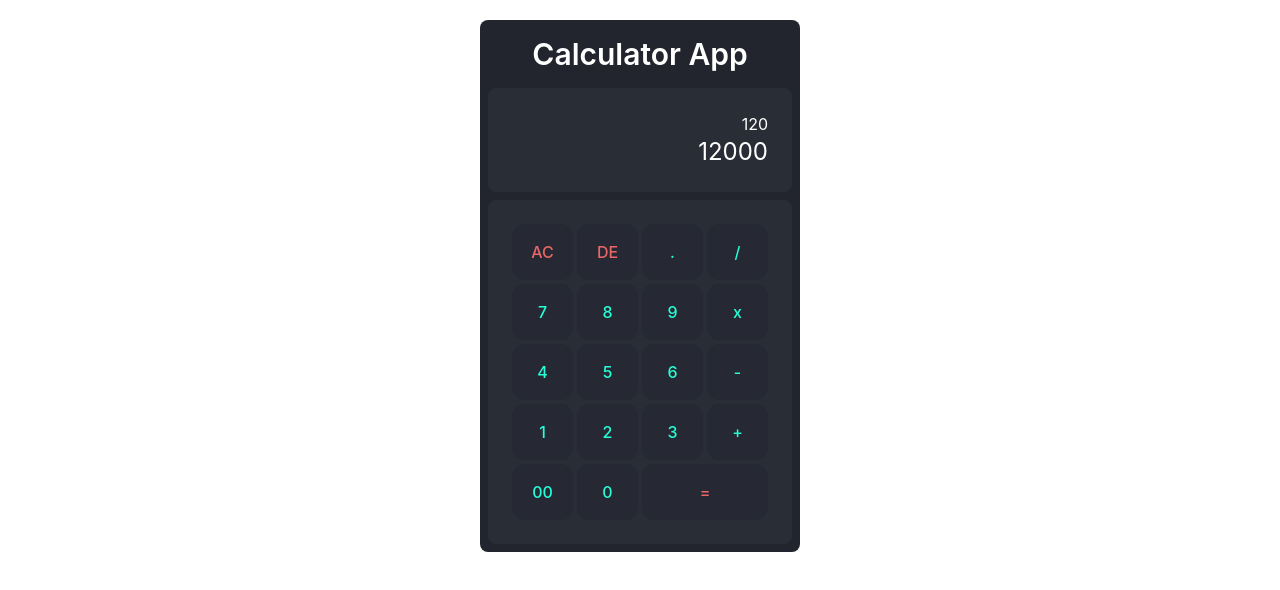
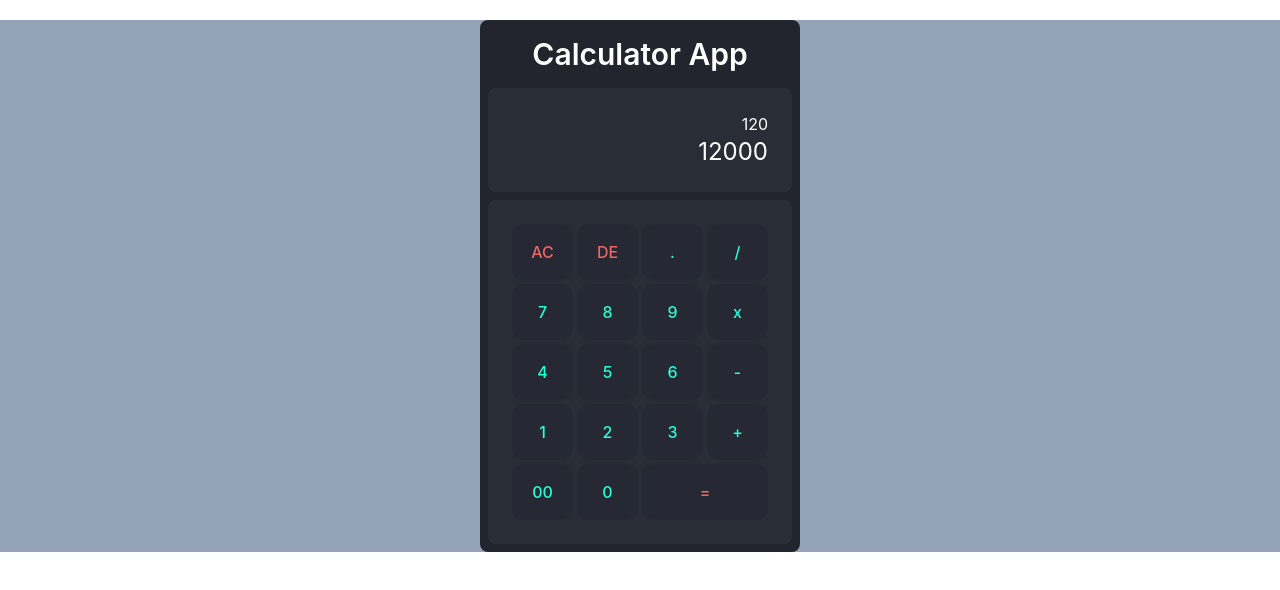
Before and after one commit to bbaung/react-tailwind-calculator, a React (Create React App) app: page / in a window 1280 px wide. Shown: the top 590 px of the page. Built offline with nearby package versions, Linux system fonts and the light colour scheme.

Commit message:
second pc bbsuzan test

```diff
--- a/src/App.js
+++ b/src/App.js
@@ -6,7 +6,7 @@ import Calculator from "./components/Calculator";
 function App() {
   return (
     <div className="py-5">
-      <div className="w-[1280px] mx-auto">
+      <div className="w-[1280px] mx-auto bg-slate-400">
 
         <div className="flex flex-col w-full ml:w-80 h-[1500px] ml:h-auto mx-auto">
           <Calculator/>
```
